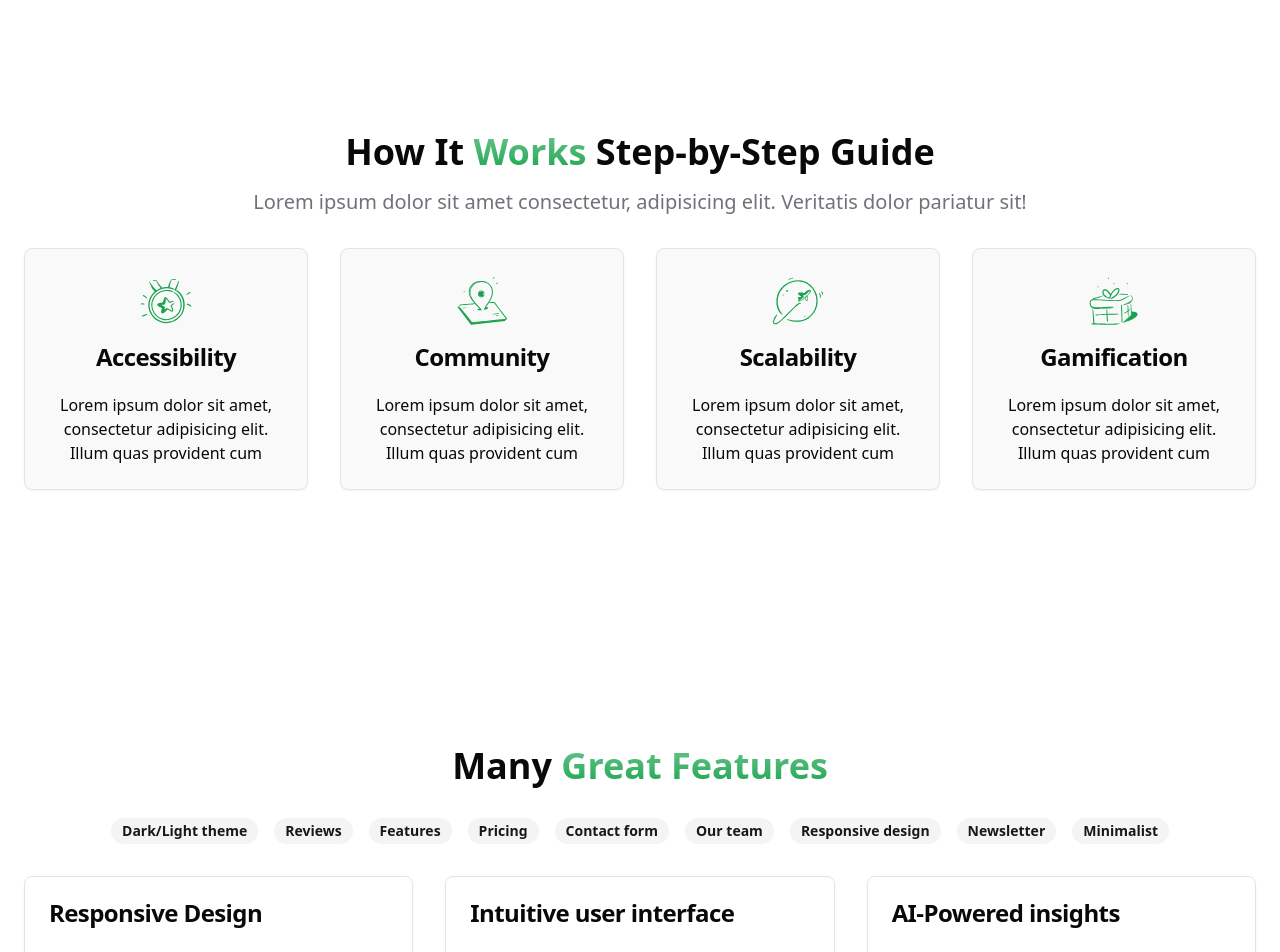
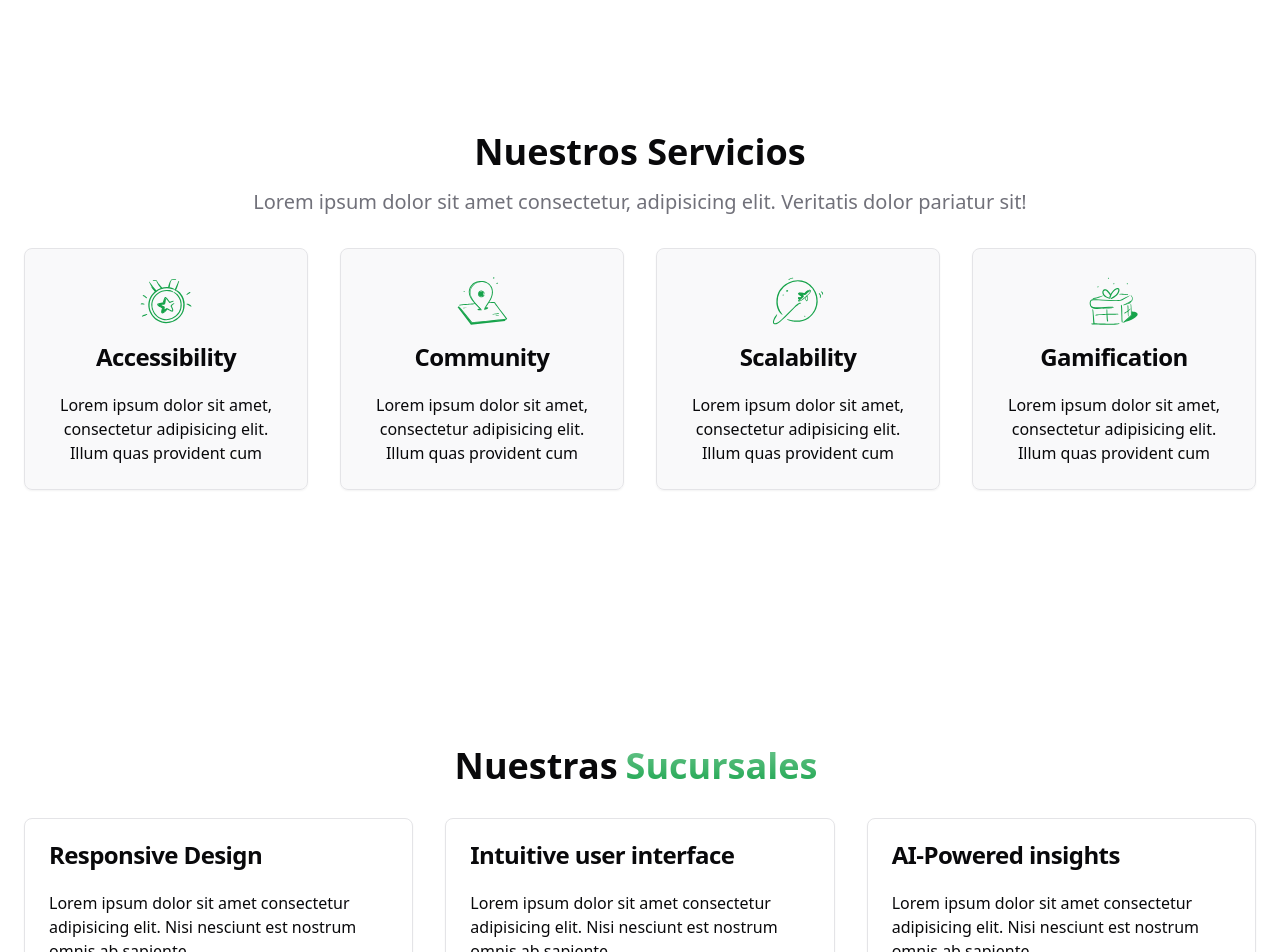
Before and after one commit to DevIecm/Restaurante-Gely-s, a React (Vite) app in the folder front-end/: page / in a window 1280 px wide. Shown: the part 1820-2772 px from the top of the page. Built offline with nearby package versions, Linux system fonts and the light colour scheme.

Commit message:
(Feat) Ultimos cambios para mostrar a cliente

```diff
--- a/front-end/src/components/Features.tsx
+++ b/front-end/src/components/Features.tsx
@@ -1,4 +1,3 @@
-import { Badge } from "./ui/badge";
 import {
   Card,
   CardContent,
@@ -37,43 +36,18 @@ const features: FeatureProps[] = [
   },
 ];
 
-const featureList: string[] = [
-  "Dark/Light theme",
-  "Reviews",
-  "Features",
-  "Pricing",
-  "Contact form",
-  "Our team",
-  "Responsive design",
-  "Newsletter",
-  "Minimalist",
-];
-
 export const Features = () => {
   return (
     <section
-      id="features"
+      id="sucursales"
       className="container py-24 sm:py-32 space-y-8"
     >
-      <h2 className="text-3xl lg:text-4xl font-bold md:text-center">
-        Many{" "}
-        <span className="bg-gradient-to-b from-primary/60 to-primary text-transparent bg-clip-text">
-          Great Features
+      <h2 className="mr-2 text-3xl lg:text-4xl font-bold md:text-center">
+        Nuestras
+        <span className="ml-2 bg-gradient-to-b from-primary/60 to-primary text-transparent bg-clip-text">
+           Sucursales
         </span>
       </h2>
-
-      <div className="flex flex-wrap md:justify-center gap-4">
-        {featureList.map((feature: string) => (
-          <div key={feature}>
-            <Badge
-              variant="secondary"
-              className="text-sm"
-            >
-              {feature}
-            </Badge>
-          </div>
-        ))}
-      </div>
 
       <div className="grid md:grid-cols-2 lg:grid-cols-3 gap-8">
         {features.map(({ title, description, image }: FeatureProps) => (
--- a/front-end/src/components/Hero.tsx
+++ b/front-end/src/components/Hero.tsx
@@ -2,7 +2,7 @@ import { HeroCards } from "./HeroCards";
 
 export const Hero = () => {
   return (
-    <section className="container grid lg:grid-cols-2 place-items-center py-20 md:py-32 gap-10">
+    <section id="features" className="container grid lg:grid-cols-2 place-items-center py-20 md:py-32 gap-10">
       <div className="text-center lg:text-start space-y-6">
         <main className="text-5xl md:text-6xl font-bold">
           <h1 className="inline">
--- a/front-end/src/components/HowItWorks.tsx
+++ b/front-end/src/components/HowItWorks.tsx
@@ -37,15 +37,11 @@ const features: FeatureProps[] = [
 export const HowItWorks = () => {
   return (
     <section
-      id="howItWorks"
+      id="services"
       className="container text-center py-24 sm:py-32"
     >
       <h2 className="text-3xl md:text-4xl font-bold ">
-        How It{" "}
-        <span className="bg-gradient-to-b from-primary/60 to-primary text-transparent bg-clip-text">
-          Works{" "}
-        </span>
-        Step-by-Step Guide
+        Nuestros Servicios
       </h2>
       <p className="md:w-3/4 mx-auto mt-4 mb-8 text-xl text-muted-foreground">
         Lorem ipsum dolor sit amet consectetur, adipisicing elit. Veritatis
--- a/front-end/src/components/Navbar.tsx
+++ b/front-end/src/components/Navbar.tsx
@@ -30,10 +30,6 @@ const routeList: RouteProps[] = [
   },
   {
     href: "#sponsors",
-    label: "Proveedores",
-  },
-  {
-    href: "#acerca",
     label: "Acerca de Nosotros",
   },
   {
@@ -41,7 +37,7 @@ const routeList: RouteProps[] = [
     label: "Nuestros Servicios",
   },
   {
-    href: "#testimonials",
+    href: "#sucursales",
     label: "Sucursales",
   },
   {
@@ -62,8 +58,7 @@ export const Navbar = () => {
               href="/"
               className="ml-2 font-bold text-xl flex"
             >
-                            <img src={icon} alt="Logo" className="w-12 h-12 mr-2" />
-
+              <img src={icon} alt="Logo" className="w-12 h-12 mr-2" />
             </a>
           </NavigationMenuItem>
 
--- a/front-end/src/components/Services.tsx
+++ b/front-end/src/components/Services.tsx
@@ -1,6 +1,6 @@
 import { Card, CardDescription, CardHeader, CardTitle } from "./ui/card";
-import { MagnifierIcon, WalletIcon, ChartIcon } from "./Icons";
 import icon from "@/assets/icono-head.png";
+import { MailIcon, MapPinIcon, PhoneIcon } from "lucide-react";
 
 interface ServiceProps {
   title: string;
@@ -10,22 +10,22 @@ interface ServiceProps {
 
 const serviceList: ServiceProps[] = [
   {
-    title: "Code Collaboration",
+    title: "Correo Electrónico",
     description:
-      "Lorem ipsum dolor sit amet consectetur adipisicing elit. Nisi nesciunt est nostrum omnis ab sapiente.",
-    icon: <ChartIcon />,
+      "Escríbenos para pedidos especiales, cotizaciones o cualquier duda: contacto@tupanaderia.com",
+    icon: <MailIcon />,
   },
   {
-    title: "Project Management",
+    title: "Teléfono / WhatsApp",
     description:
-      "Lorem ipsum dolor sit amet consectetur adipisicing elit. Nisi nesciunt est nostrum omnis ab sapiente.",
-    icon: <WalletIcon />,
+      "Haz tu pedido rápido o consulta disponibilidad al +52 55 1234 5678. ¡Te atendemos con gusto!",
+    icon: <PhoneIcon />,
   },
   {
-    title: "Task Automation",
+    title: "Dirección",
     description:
-      "Lorem ipsum dolor sit amet consectetur adipisicing elit. Nisi nesciunt est nostrum omnis ab sapiente.",
-    icon: <MagnifierIcon />,
+      "Visítanos en Av. Principal #123, Col. Centro. Abierto todos los días de 7:00 am a 9:00 pm.",
+    icon: <MapPinIcon />,
   },
 ];
 
```
